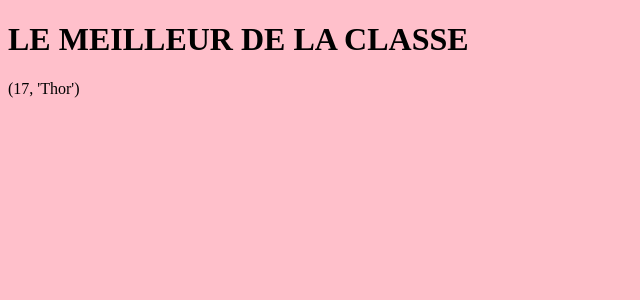
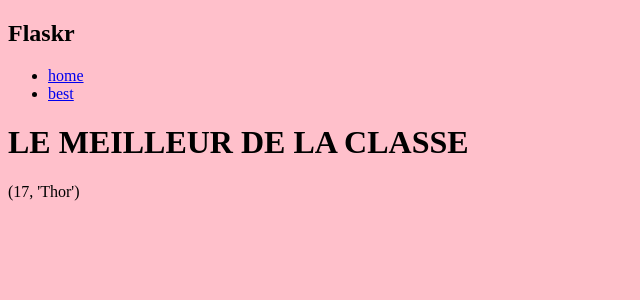
Before and after one commit to Roulioo/Ap_Flask, a Flask app: page /best in a window 1280 px wide. Shown: the top 300 px of the page, without its empty margins (0-640 px from the left). Run offline with Flask 2, Linux system fonts and the light colour scheme.

Commit message:
First Version

```diff
--- a/run.py
+++ b/run.py
@@ -20,6 +20,7 @@ users = [
 
 # premiere route
 @app.route('/')  # decorateur
+@app.route('/home')
 def index():
 
     # dans data, on stocke notre variable et title de meme
@@ -33,7 +34,6 @@ def index():
 def contact():
     return 'Page contact'  # on affiche "page contact"
 
-
 @app.route('/best')  # dans la console avec /contact on accede a cette page
 def best():
     return render_template('best.html', maximum=u.moyenne_max, data = users)
--- a/static/css/style.css
+++ b/static/css/style.css
@@ -3,8 +3,12 @@
     color: white;
 }
 
-
 .best__student{
     background-color: pink;
     color:black;
 }
+
+.lien{
+    text-decoration: none;
+    color: white;
+}
--- a/templates/base.html
+++ b/templates/base.html
@@ -14,14 +14,22 @@
 
         <body class="{% block classname %}home{% endblock %}">
 
+            <nav>
+                <h1>Flaskr</h1>
+                <ul>
+                    <li><a href="/">home</a></li>
+                    <li><a href="/best">best</a></li>
+                </ul>
+            </nav>
+
             <header>
                 {% block header %}
-            <!-- -->
+                    <!---->
                 {% endblock %}
             </header>
 
             {% block content %}
-        <!-- -->
+                <!---->
             {% endblock %}
 
         </body>
--- a/templates/best.html
+++ b/templates/best.html
@@ -8,4 +8,5 @@
 
 {% block content %}
     <p> {{maximum(data)}} </p>
+    <!-- <a class = "lien" href = "/"> REVENIR SUR L'INDEX </a> -->
 {% endblock %}
--- a/templates/index.html
+++ b/templates/index.html
@@ -14,12 +14,10 @@
 
     <ul>
         {% for user in data %}
-        <li> Name : {{user['name']}} , Moyenne : {{average(user['notes'])}} </li>
+            <li> Name : {{user['name']}} , Moyenne : {{average(user['notes'])}} </li>
         {% endfor %}
     </ul>
 
-    <nav>
-        <h1>Flaskr</h1><ul></ul>
-    </nav>
+    <!-- <a class = "lien" href = "best"> ALLER SUR LA PAGE BEST JOUEUR </a> -->
 
 {% endblock %}
```
Lines whose indentation alone changed are shown as unchanged.
